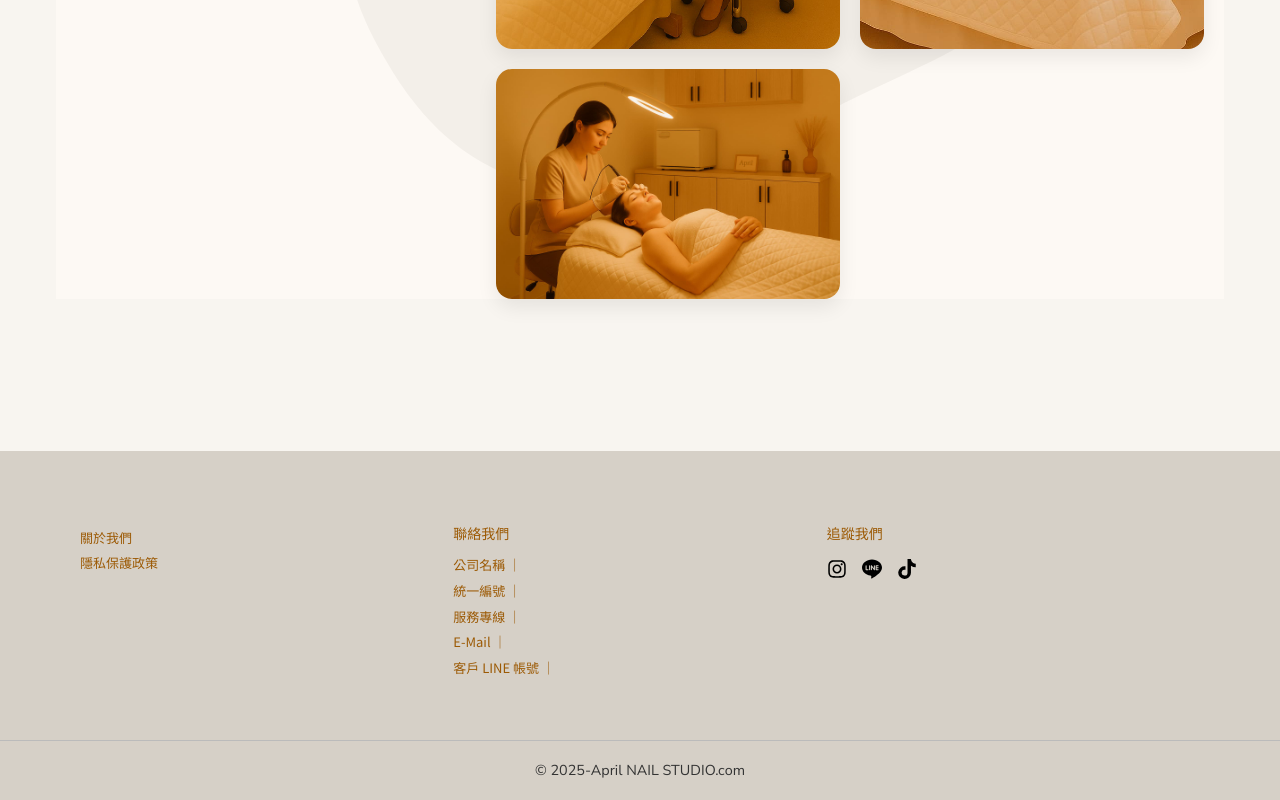
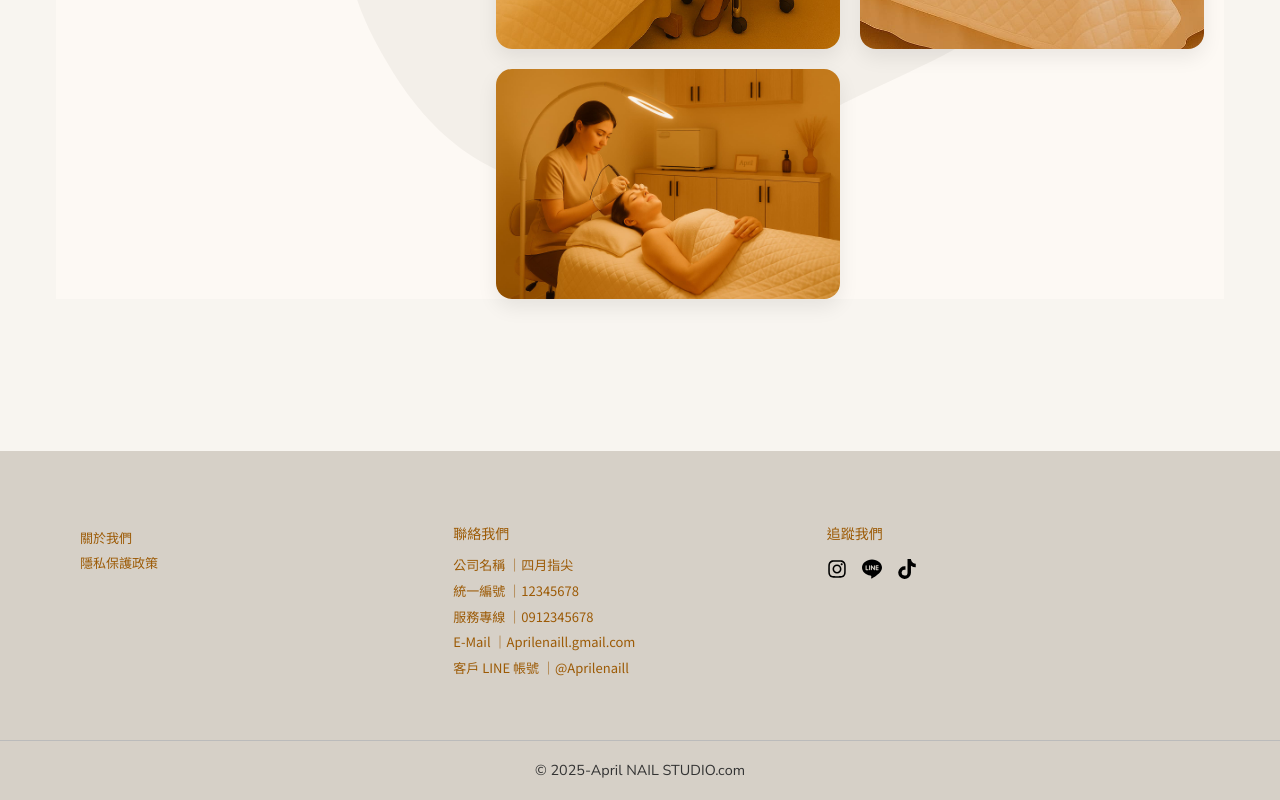
Before and after one commit to zoena5303/april-nail-project, a React (Vite) app: page /april-nail-project/storeenvironment in a window 1280 px wide. Shown: the part 2945-3745 px from the top of the page. Built offline with nearby package versions, Linux system fonts and the light colour scheme.

Commit message:
footer補充

```diff
--- a/src/components/Footer.jsx
+++ b/src/components/Footer.jsx
@@ -19,11 +19,11 @@ const Footer = () => {
         <div className="footer-section">
           <h4>聯絡我們</h4>
           <ul>
-            <li>公司名稱 ｜</li>
-            <li>統一編號 ｜</li>
-            <li>服務專線 ｜</li>
-            <li>E-Mail ｜</li>
-            <li>客戶 LINE 帳號 ｜</li>
+            <li>公司名稱 ｜四月指尖</li>
+            <li>統一編號 ｜12345678</li>
+            <li>服務專線 ｜0912345678</li>
+            <li>E-Mail ｜Aprilenaill.gmail.com</li>
+            <li>客戶 LINE 帳號 ｜@Aprilenaill</li>
           </ul>
         </div>
 
```
